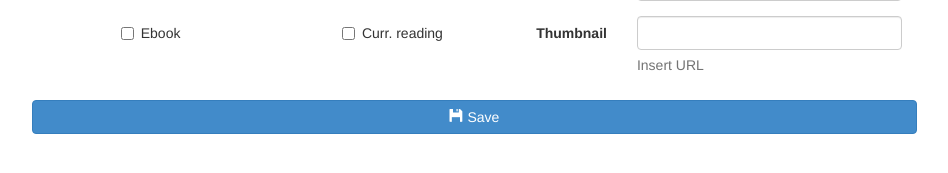
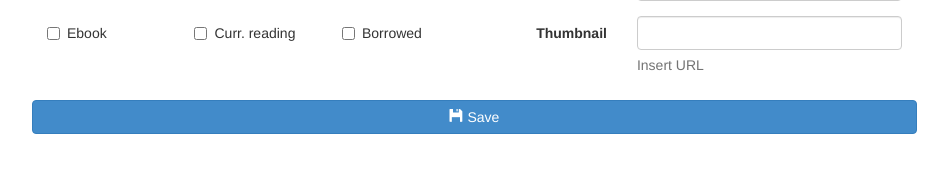
Before and after one commit to mr--dev/djbook, a Django app: template myreadings/templates/myreadings/book.html in a window 1280 px wide. Shown: the part 427-600 px from the top of the page, without its empty margins (23-971 px from the left). Run offline with Django 3.2, Linux system fonts and the light colour scheme; the template is opened without the code that fills it, so the values that code supplies are empty; parts of the project's set-up code (start-up, migrations or seed data) failed here and were passed over; some libraries are stand-ins or nearby versions.

Commit message:
Implementation Of Borrowed Book: New Field Table

```diff
--- a/dj_book/static/css/style.css
+++ b/dj_book/static/css/style.css
@@ -21,9 +21,9 @@ tr.readrate td { background-color: #d0e9c6 !important; }
 
 #book-search-table { width: 100%; }
 #book-search-table .title { width: 30% }
-#book-search-table .author { width: 25% }
+#book-search-table .author { width: 20% }
 #book-search-table .publisher {width: 20%; }
-#book-search-table .ebook, #book-search-table .currently-reading, #book-search-table .read-rate, #book-search-table .edit, #book-search-table .delete { width: 5% }
+#book-search-table .ebook, #book-search-table .currently-reading, #book-search-table .borrowed, #book-search-table .read-rate, #book-search-table .edit, #book-search-table .delete { width: 5% }
 
 #books-by-author-table { width: 100%; }
 #books-by-author-table .title, #books-by-author-table .author { width: 30%; }
--- a/myreadings/models.py
+++ b/myreadings/models.py
@@ -16,6 +16,7 @@ class Book(models.Model):
     isbn = models.CharField(max_length=15)
     google_id = models.CharField(max_length=15)
     currently_reading = models.BooleanField()
+    borrowed = models.BooleanField()
     publisher = models.ForeignKey(Publisher)
 
     def __unicode__(self):
--- a/myreadings/templates/myreadings/book.html
+++ b/myreadings/templates/myreadings/book.html
@@ -60,17 +60,24 @@
 						</div>
 					</div>
 					<div class="form-group">
-						<div class="col-sm-offset-1 col-sm-2">
+						<div class="col-sm-2">
 							<div class="checkbox">
 								<label><input type="checkbox" id="ebook" name="ebook" {% if book.ebook %}checked="checked"{% endif %} >
 									Ebook
 								</label>
 							</div>
 						</div>
-						<div class="col-sm-offset-1 col-sm-2">
+						<div class="col-sm-2">
 							<div class="checkbox">
 								<label><input type="checkbox" id="currently-reading" name="currently-reading" {% if book.currently_reading%}checked="checked"{% endif %}>
 									Curr. reading
+								</label>
+							</div>
+						</div>
+						<div class="col-sm-2">
+							<div class="checkbox">
+								<label><input type="checkbox" id="borrowed" name="borrowed" {% if book.borrowed%}checked="checked"{% endif %}>
+									Borrowed
 								</label>
 							</div>
 						</div>
--- a/myreadings/templates/myreadings/book_search.html
+++ b/myreadings/templates/myreadings/book_search.html
@@ -18,6 +18,7 @@
 							<th class="publisher">Publisher</th>
 							<th class="ebook">Ebook</th>
 							<th class="currently-reading">Curr. reading</th>
+							<th class="borrowed">Borr.</th>
 							<th class="read-rate">R&amp;R</th>
 							<th class="edit">&nbsp;</th>
 							<th class="delete">&nbsp;</th>
@@ -35,6 +36,7 @@
 							<td class="publisher"><a href="/myreadings/book/publisher/{{b.publisher.id}}/">{{b.publisher}}</a></td>
 							<td class="ebook">{% if b.ebook %}<span class="glyphicon glyphicon-ok"></span>{% endif %}</td>
 							<td class="currently-reading">{% if b.currently_reading %}<span class="glyphicon glyphicon-ok"></span>{% endif %}</td>
+							<td class="borrowed">{% if b.borrowed %}<span class="glyphicon glyphicon-ok"></span>{% endif %}</td>
 							<td class="read-rate text-center"><a onclick="javascript:b.showReadRateBook({{b.id}}, this)">
 								<span class="glyphicon {% if b.readrate_set.all|length == 0 %}glyphicon-star-empty{% else %}glyphicon-star{% endif%}"></span></a>
 							</td>
--- a/myreadings/views.py
+++ b/myreadings/views.py
@@ -119,6 +119,7 @@ def save_book(request):
     b.thumbnail = request.POST['thumbnail']
     b.ebook = True if 'ebook' in request.POST else False
     b.currently_reading = True if 'currently-reading' in request.POST else False
+    b.borrowed = True if 'borrowed' in request.POST else False
 
     #Update Publisher
     p = Publisher.objects.get_or_create(publisher=request.POST['publisher'])[0]
```
